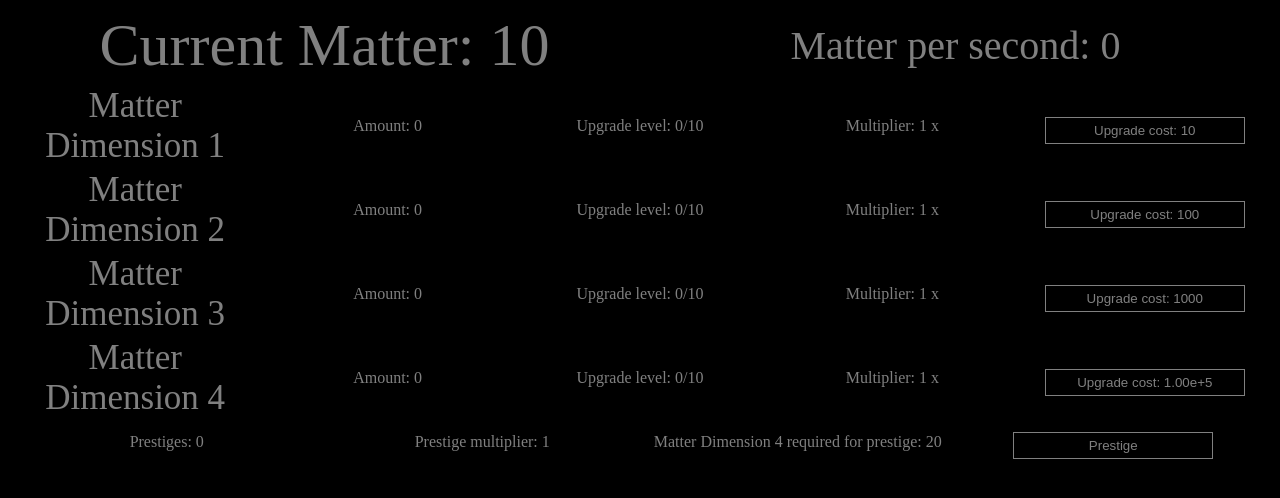
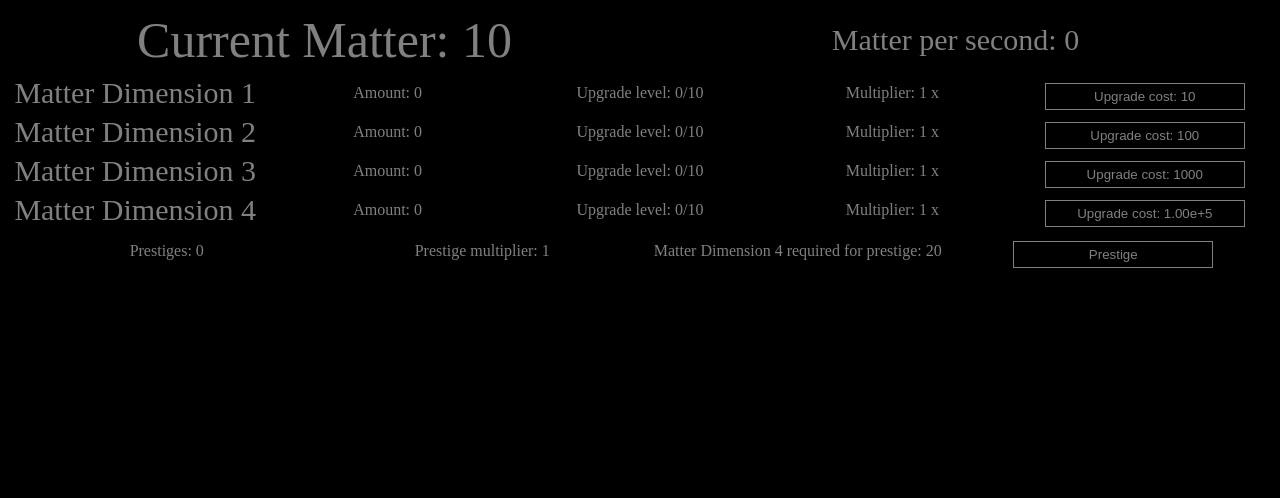
Before and after one commit to Ingty/matterdimensions, a plain HTML site: page index.html in a window 1280 px wide. Drawn offline with Linux system fonts and the light colour scheme.

Commit message:
Update index.html

```diff
--- a/index.html
+++ b/index.html
@@ -14,7 +14,7 @@
             padding: 5px;
         }
         .pHeader{
-            font-size: 35px;
+            font-size: 30px;
         }
         button{
             width: 200px;
@@ -36,10 +36,10 @@
             text-align: center;
         }
         #currentmatter{
-            font-size: 60px;
+            font-size: 50px;
         }
         #mps{
-            font-size: 40px;
+            font-size: 30px;
         }
         #md5,#md6,#md7,#md8{
             display: none;
```
